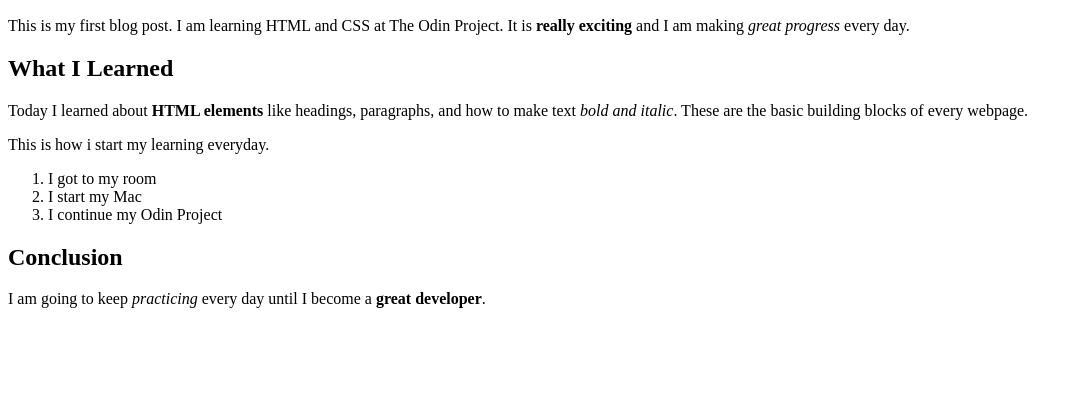
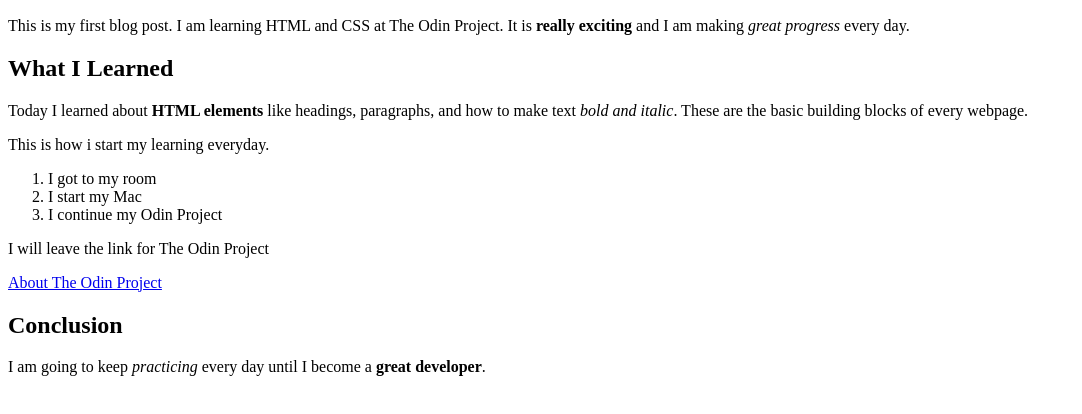
Before and after one commit to r-create27/html-boilerplate, a plain HTML site: page index.html in a window 1280 px wide. Shown: the part 110-524 px from the top of the page, without its empty margins (0-1082 px from the left). Drawn offline with Linux system fonts and the light colour scheme.

Commit message:
Add lists and blog content

```diff
--- a/index.html
+++ b/index.html
@@ -19,6 +19,13 @@
     <li>I start my Mac</li>
     <li>I continue my Odin Project</li>
 </ol>
+    <p>I will leave the link for The Odin Project</p>
+    <a href="https://www.theodinproject.com/about"
+   target="_blank"
+   rel="noopener noreferrer">
+  About The Odin Project
+  </a>
+
 <h2>Conclusion</h2>
 <p>I am going to keep <em>practicing</em> every day until I become a <strong>great developer</strong>.</p>
 </body>
```
